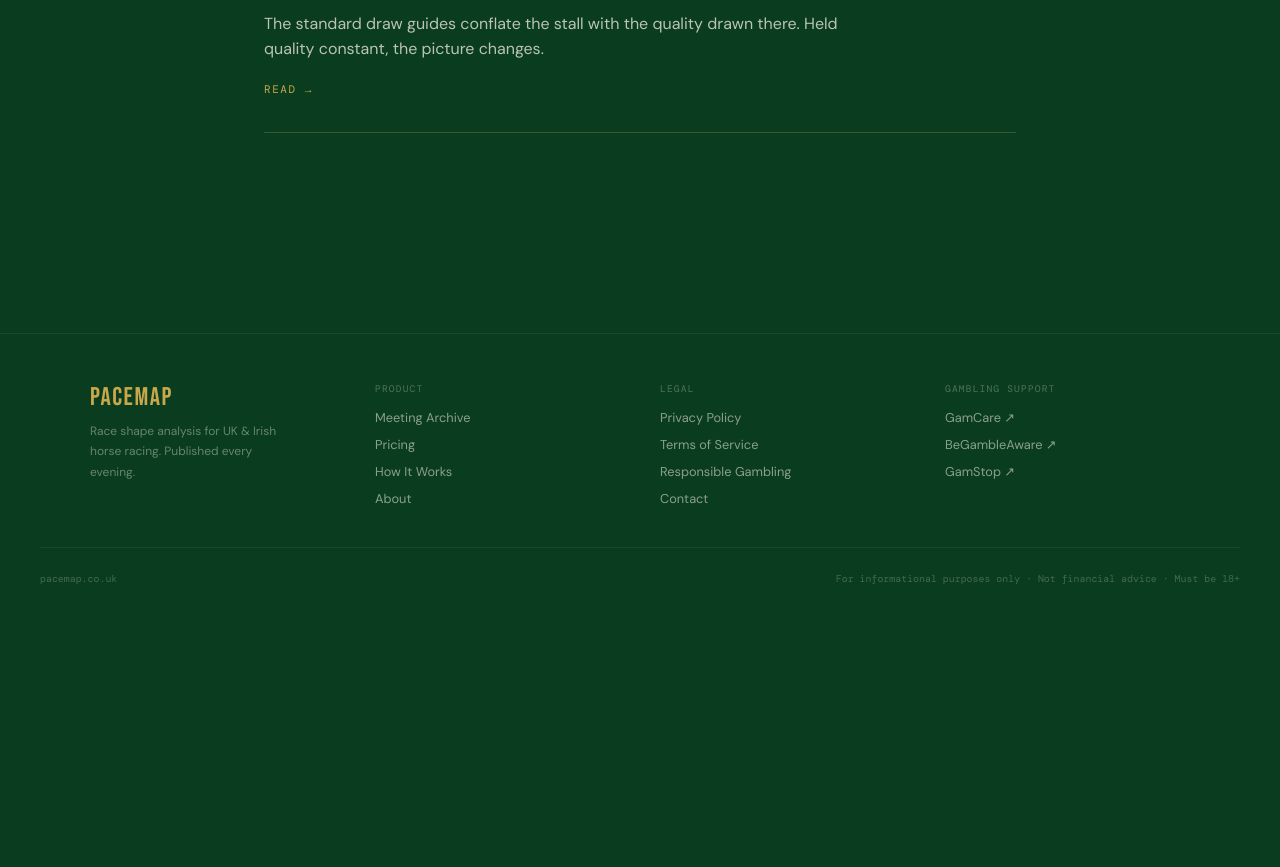
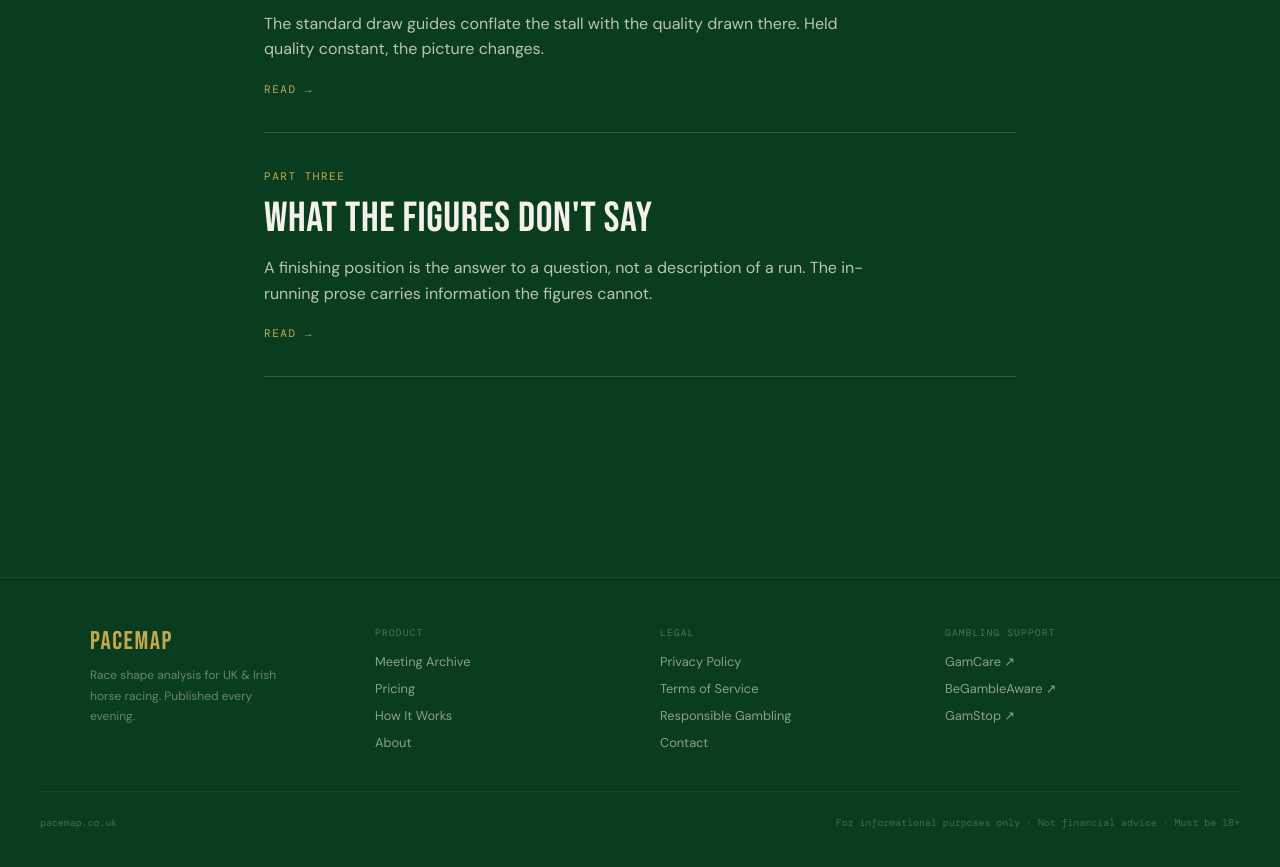
Before and after one commit to ppcjobber/clerk-authentication-starter, a Next.js app: page /method in a window 1280 px wide. Shown: the part 800-1667 px from the top of the page. Before the commit the page ends 1433 px from the top, so only its background shows below. Built offline with nearby package versions, Linux system fonts and the light colour scheme; no server answers; a web font is replaced by a local one.

Commit message:
Update page.tsx

```diff
--- a/app/method/page.tsx
+++ b/app/method/page.tsx
@@ -17,6 +17,12 @@ const ARTICLES = [
     title: 'What the draw is actually worth',
     tagline: 'The standard draw guides conflate the stall with the quality drawn there. Held quality constant, the picture changes.',
     part: 'PART TWO',
+  },
+  {
+    slug: 'what-the-figures-dont-say',
+    title: "What the figures don't say",
+    tagline: 'A finishing position is the answer to a question, not a description of a run. The in-running prose carries information the figures cannot.',
+    part: 'PART THREE',
   },
 ];
 
```
